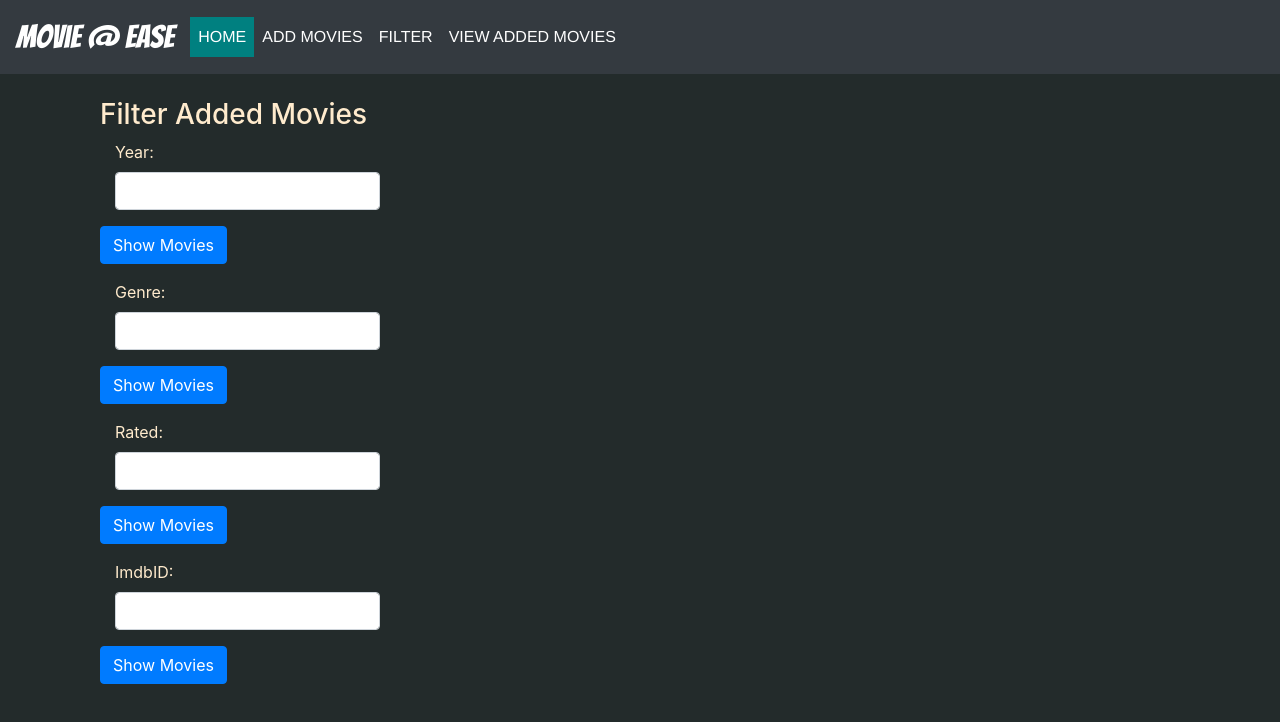
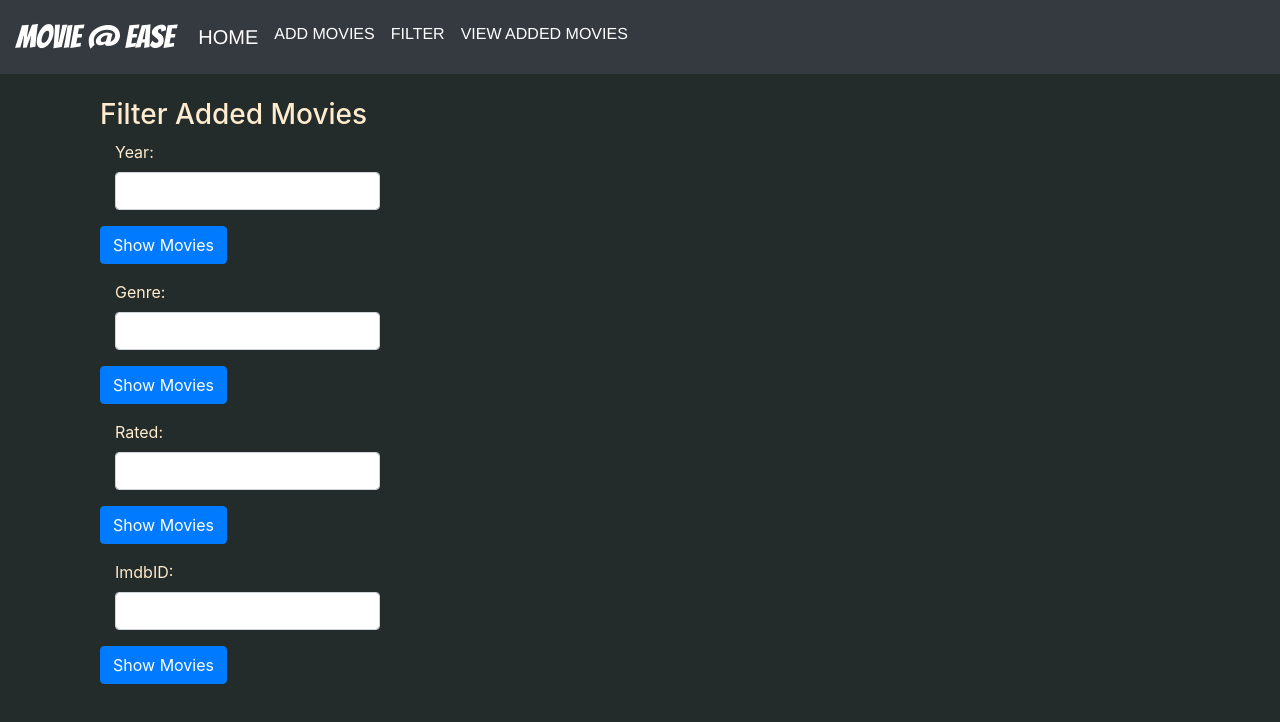
Before and after one commit to abhijeetaman007/Devsprint, a React (Create React App) app in the folder client/: page /filter in a window 1280 px wide. In both pictures the pointer is over the item "HOME". Shown: the top 722 px of the page. Built offline with nearby package versions, Linux system fonts and the light colour scheme.

Commit message:
Update style.css

```diff
--- a/client/src/style.css
+++ b/client/src/style.css
@@ -8,5 +8,5 @@ body{
     color: blanchedalmond;
 }
 .key:hover{
-    background-color: teal;
+    font-size: 125%;
 }
```
